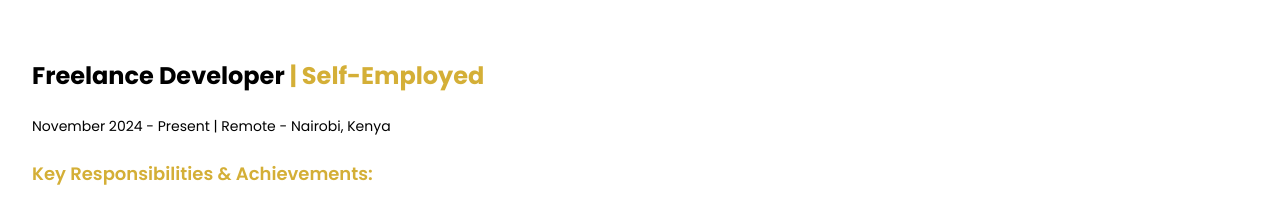
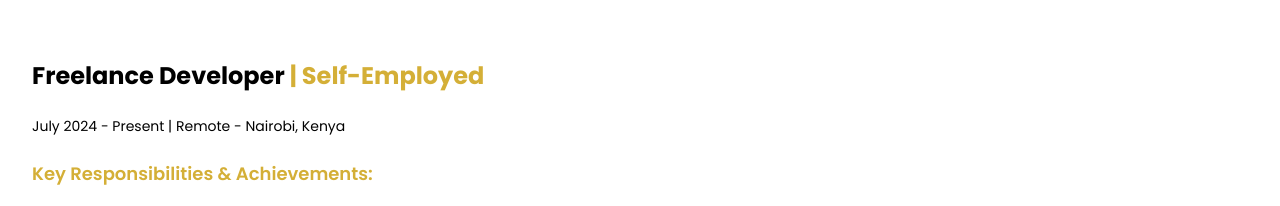
Before and after one commit to GichukiM/gm-update, a React (Vite) app: page / in a window 1280 px wide. Shown: the part 2524-2730 px from the top of the page. Built offline with nearby package versions, Linux system fonts and the light colour scheme.

Commit message:
feat: Update Portfolio

```diff
--- a/src/components/WorkExperience.jsx
+++ b/src/components/WorkExperience.jsx
@@ -16,7 +16,7 @@ const WorkExperience = () => {
             <span className="text-[#d4af37]"> | Self-Employed</span>
           </h3>
           <p className="text-sm text-black mb-2">
-            November 2024 - Present | Remote - Nairobi, Kenya
+            July 2024 - Present | Remote - Nairobi, Kenya
           </p>
           <h4 className="text-lg font-semibold text-[#d4af37]">
             Key Responsibilities & Achievements:
```
